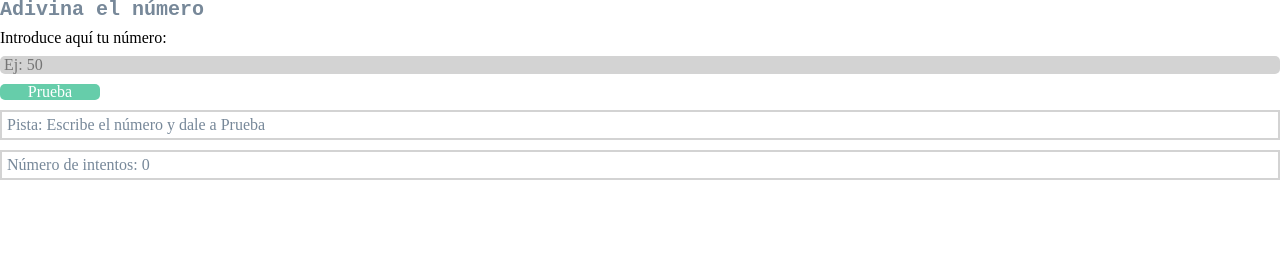
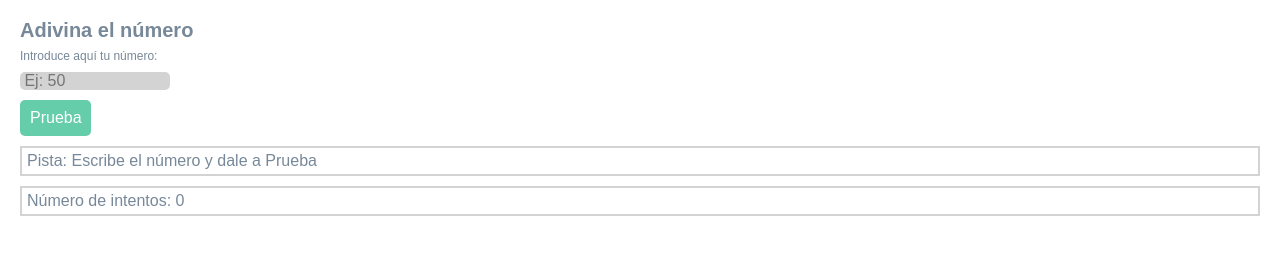
Before and after one commit to Adalab/modulo-2-evaluacion-intermedia-IreGonzalez, a plain HTML site: page index.html in a window 1280 px wide. Drawn offline with Linux system fonts and the light colour scheme.

Commit message:
add finish styles

```diff
--- a/css/main.css
+++ b/css/main.css
@@ -1,31 +1,43 @@
+body{
+    margin: 20px;
+    font-family: Arial, Helvetica, sans-serif;
+}
+
+.title{
+    font-size: 20px;
+    color: lightslategrey;
+    font-weight: bold;
+    margin-bottom: 10px;
+}
+
 .main {
     display: flex;
     flex-direction: column;
     row-gap: 10px;
 }
-.title{
-    font-size: 20px;
-    font-family: 'Courier New', Courier, monospace;
-    color: lightslategrey;
-    font-weight: bold;
-}
+
 .form{
     display: flex;
     flex-direction: column;
     row-gap: 10px;
 }
 .label{
+    font-size: 12px;
+    color: lightslategrey;
+}
 
-}
 .input{
     background-color: lightgray;
     border-radius: 5px;
+    width: 150px;
 }
+
 .button{
-width: 100px;
+    width: 8ch;
     border-radius: 5px;
     background-color: mediumaquamarine;
     color: white;
+    padding: 10px;
 }
 .paragraph{
     border: 2px solid lightgrey;
--- a/index.html
+++ b/index.html
@@ -7,8 +7,10 @@
     <link rel="stylesheet" href="./css/main.css">
   </head>
   <body>
+    <header>
+            <h1 class="title">Adivina el número</h1>
+    </header>
     <main class="main">
-      <h1 class="title">Adivina el número</h1>
       <form class="form" action="">
         <label class="label" for="insert"> Introduce aquí tu número:</label>
         <input type="text" name="insert" class="js-input input" placeholder=" Ej: 50">
```
Lines whose indentation alone changed are shown as unchanged.
